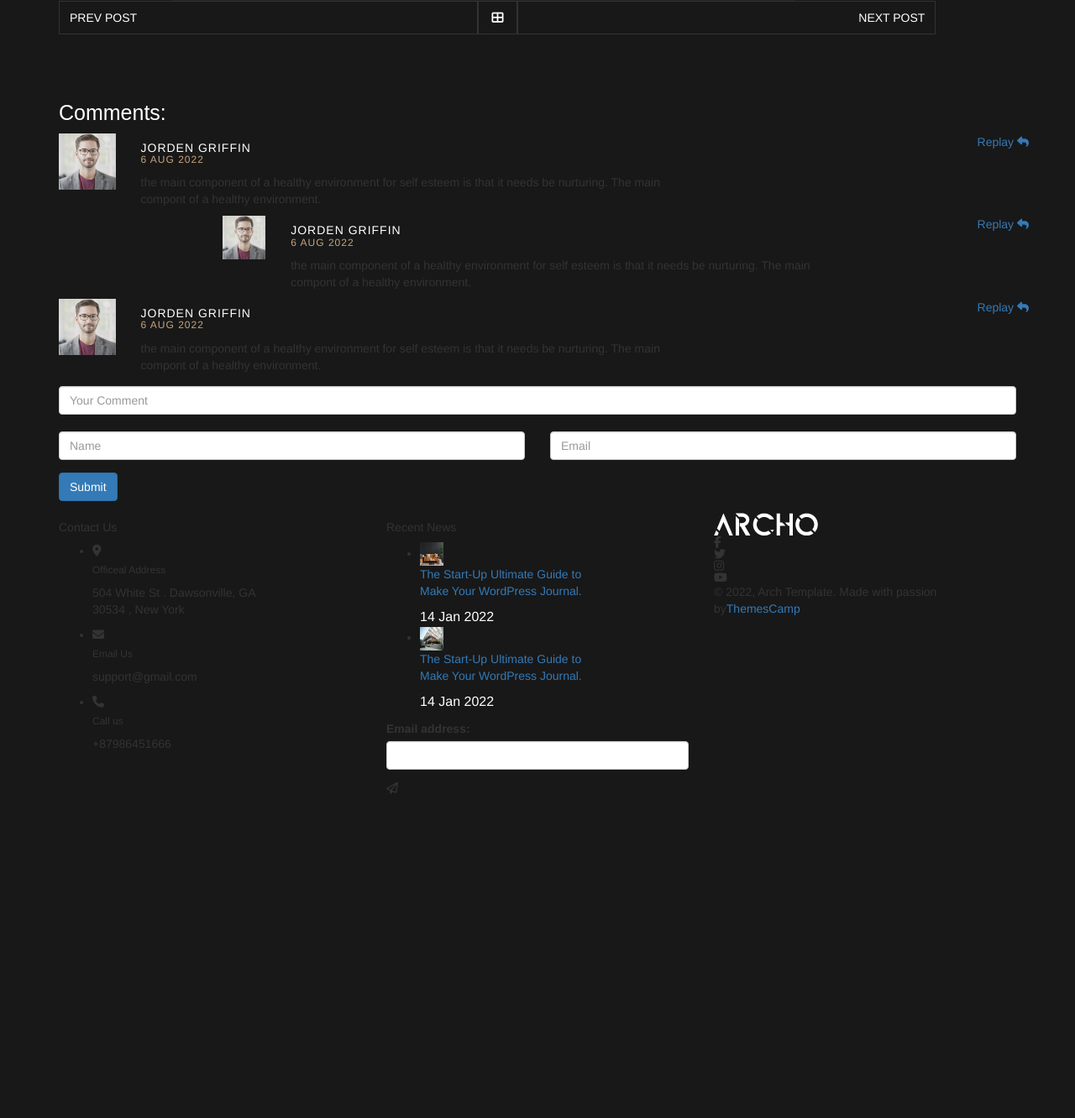
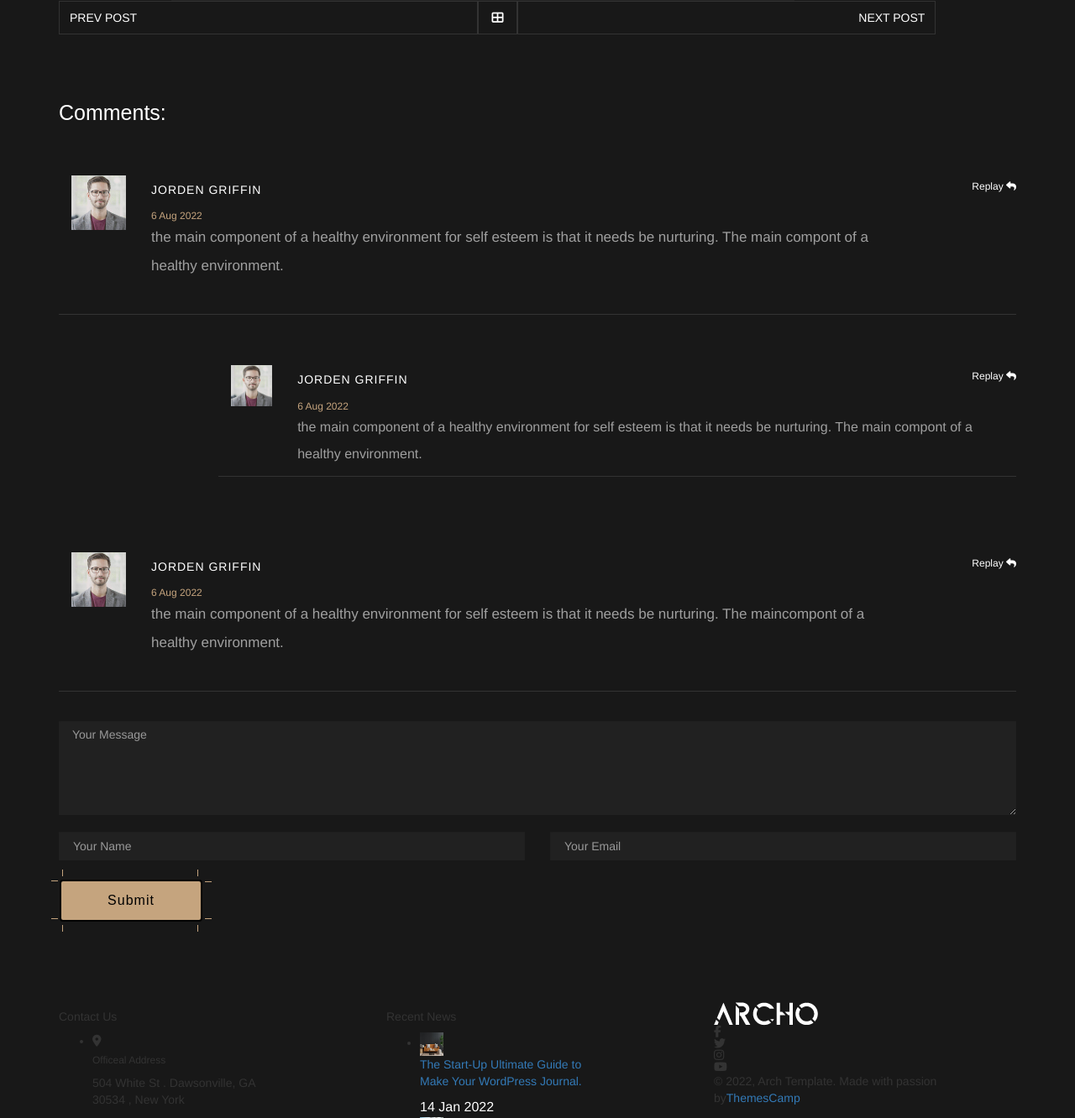
Before and after one commit to YahyaLateef/arco, a PHP site: page /post-detail.html in a window 1280 px wide; the page is wider, and only the part inside the window is pictured. Shown: the part 2873-4205 px from the top of that part at 84% size. Before the commit the page ends 3819 px from the top of that part, so only its background shows below. Run offline with PHP 8.4, Linux system fonts and the light colour scheme; some libraries are stand-ins or nearby versions.

Commit message:
post detail complete css

```diff
--- a/assets/css/syntax.css
+++ b/assets/css/syntax.css
@@ -425,8 +425,9 @@ font-weight: 400;
     letter-spacing: 1px;
     font-weight: 500;
     color:#fff;
+    margin-bottom: -5px;
 }
-.comet-info h6 span{
+.comet-info span{
   color: #c5a47e;
     font-size: 12px;
     font-weight: 400;
@@ -448,3 +449,44 @@ font-weight: 400;
   top: 0px;
   right:0px;
 }
+.same{
+  font-size: 17px;
+color: #9f9f9f;
+line-height: 2;
+font-weight: 400;
+}
+.replay a{
+  color: #fff;
+}
+.col-md-6 input{
+  color: #fff;
+    padding: 17px;
+    background: #212121;
+    border: 0;
+    border-radius: 0;
+}
+#textAreaExample2{
+  background: #212121;
+  border: 0;
+  border-radius: 0;
+  color: #fff;
+}
+.get:before {
+  content: "";
+  height: 8px;
+  width: 1px;
+  background: #c5a47e;
+  position: absolute;
+  top: -14px;
+  left: 1px;
+  box-shadow: 0px 66px #c5a47e, 161px 0px #c5a47e, 161px 66px #c5a47e;}
+  .get:after {
+    content: "";
+    height: 1px;
+    width: 8px;
+    background: #c5a47e;
+    position: absolute;
+    top: -1px;
+    left: -12px;
+    box-shadow: 0px 45px #c5a47e, 183px 1px #c5a47e, 183px 45px #c5a47e;
+}
--- a/post-detail.html
+++ b/post-detail.html
@@ -49,7 +49,7 @@
     </div>
   </div>
 </section>
-<section>
+<section style="margin-bottom: 10em;">
   <div class="container">
     <div class="trat-post">
       <h2>Build a Beautiful Blog With Ease</h2>
@@ -156,7 +156,9 @@
           </div>
           <div class="comments-area">
             <h5>Comments:</h5>
-            <div class="row">
+            <div class="row" style="padding: 30px 0;
+            margin: 30px 0;
+            border-bottom: 1px solid #333;">
               <div class="col-md-12">
                 <div class="comet"></div>
                 <div class="row">
@@ -167,21 +169,22 @@
                   </div>
                   <div class="col-md-11">
                     <div class="comet-info">
-                      <h6>Jorden Griffin<br><span> 6 Aug 2022</span></h6>
+                      <h6>Jorden Griffin</h6><br><span> 6 Aug 2022</span>
                       <span class="replay">
                         <a href="/blog-details/#">
                           Replay
                           <i class="fas fa-reply"></i>
                         </a>
                       </span>
-                      <p>the main component of a healthy environment for self esteem is that it needs be nurturing. The main<br>compont of a healthy environment.</p>
+                      <p class="same">the main component of a healthy environment for self esteem is that it needs be nurturing. The main compont of a<br>healthy environment.</p>
                     </div>
                   </div>
                 </div>
               </div>
             </div>
-            <div class="row">
-              <div class="col-md-10 col-md-offset-2">
+            <div class="row" style="padding: 30px 0;
+            margin: 30px 0;">
+              <div class="col-md-10 col-md-offset-2" style="border-bottom: 1px solid #333;">
                 <div class="comet"></div>
                 <div class="row">
                   <div class="col-md-1">
@@ -191,20 +194,22 @@
                   </div>
                   <div class="col-md-11">
                     <div class="comet-info">
-                      <h6>Jorden Griffin<br><span> 6 Aug 2022</span></h6>
+                      <h6>Jorden Griffin</h6><br><span> 6 Aug 2022</span>
                       <span class="replay">
                         <a href="/blog-details/#">
                           Replay
                           <i class="fas fa-reply"></i>
                         </a>
                       </span>
-                      <p>the main component of a healthy environment for self esteem is that it needs be nurturing. The main<br>compont of a healthy environment.</p>
+                      <p class="same" style="font-size: 16px;">the main component of a healthy environment for self esteem is that it needs be nurturing. The main compont of a<br>healthy environment.</p>
                     </div>
                   </div>
                 </div>
               </div>
             </div>
-            <div class="row">
+            <div class="row" style="padding: 30px 0;
+            margin: 30px 0;
+            border-bottom: 1px solid #333;">
               <div class="col-md-12">
                 <div class="comet"></div>
                 <div class="row">
@@ -215,14 +220,14 @@
                   </div>
                   <div class="col-md-11">
                     <div class="comet-info">
-                      <h6>Jorden Griffin<br><span> 6 Aug 2022</span></h6>
+                      <h6>Jorden Griffin</h6><br><span> 6 Aug 2022</span>
                       <span class="replay">
                         <a href="/blog-details/#">
                           Replay
                           <i class="fas fa-reply"></i>
                         </a>
                       </span>
-                      <p>the main component of a healthy environment for self esteem is that it needs be nurturing. The main<br>compont of a healthy environment.</p>
+                      <p class="same">the main component of a healthy environment for self esteem is that it needs be nurturing. The maincompont of a<br>healthy environment.</p>
                     </div>
                   </div>
                 </div>
@@ -232,22 +237,41 @@
           <div class="comment-form">
             <form>
               <div class="form-group">
-                <label for="comment"></label>
-                <input type="comment" class="form-control " id="comment" aria-describedby="commentHelp" placeholder="Your Comment">
+                <label for="Message"></label>
+          <textarea class="form-control" id="textAreaExample2" rows="5" placeholder=" Your Message"></textarea>
               </div>
               <div class="form-group">
                 <div class="row">
                   <div class="col-md-6">
                     <label for="Name"></label>
-         <input type="name" class="form-control" id="Name" aria-describedby="nameHelp" placeholder="Name">
+         <input type="name" class="form-control" id="Name" aria-describedby="nameHelp" placeholder="Your Name">
                   </div>
                   <div class="col-md-6">
                     <label for="Email"></label>
-         <input type="email" class="form-control" id="Email" aria-describedby="emailHelp" placeholder="Email">
+         <input type="email" class="form-control" id="Email" aria-describedby="emailHelp" placeholder="Your Email">
                   </div>
                 </div>
               </div>
-              <button type="submit" class="btn btn-primary">Submit</button>
+              <button type="submit" class="btn btn-primary get" style="font-size: 16px;
+              font-weight: 500;
+              letter-spacing: 1px;
+              position: absolute;
+              top: 88px;
+    left: -95px;
+              width: 100%;
+              height: 100%;
+              z-index: 2;
+              width: 170px;
+              height: 50px;
+              text-align: center;
+              line-height: 34px;
+              font-family: 'Jost', sans-serif;
+              position: relative;
+              color: black;
+              background-color: #c5a47e;
+              border:2px solid black;
+              margin-left: 6em;
+          margin-top: -5em;">Submit</button>
             </form>
           </div>
         </div>
```
Also changed, not shown: blogs.html (+5 -4 lines).
